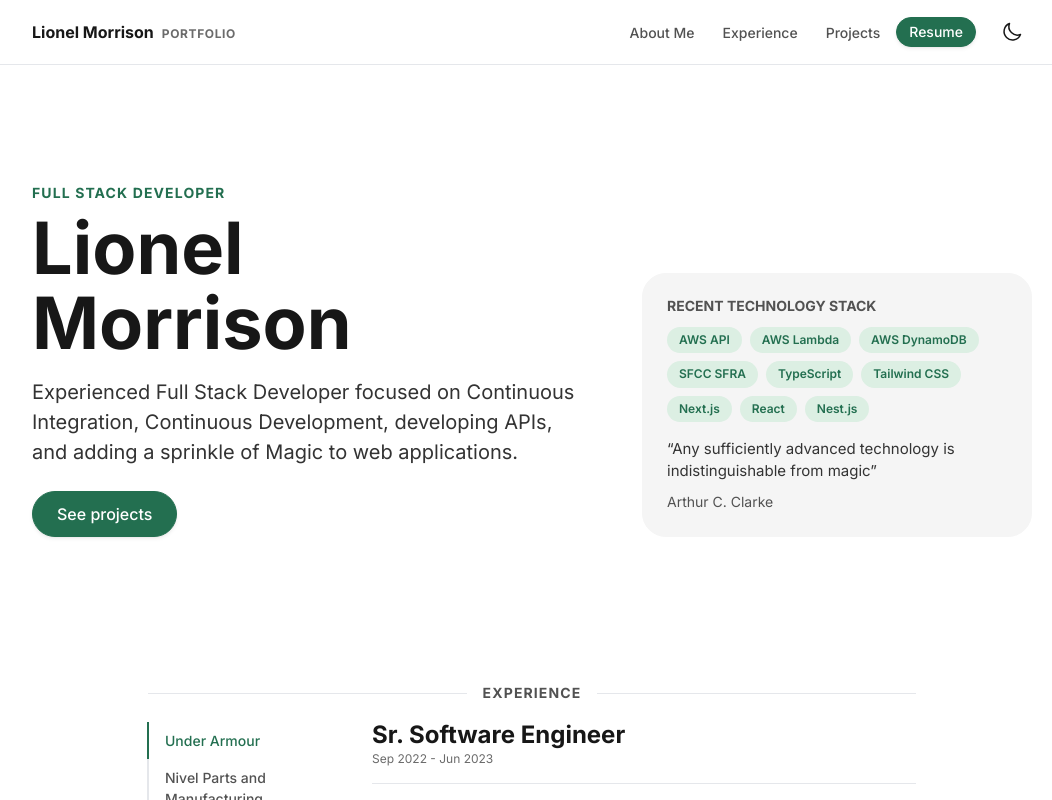
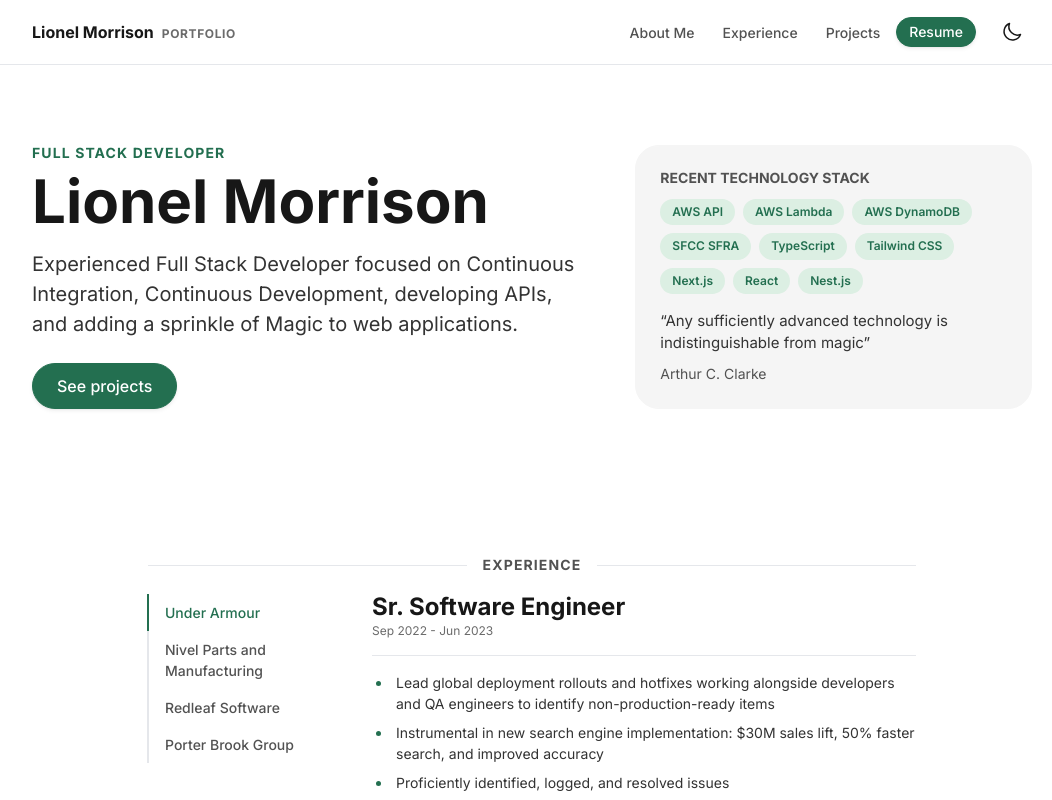
Before and after one commit to lioneljmorrison/portfolio, a Next.js app: page / in a window 1280 px wide. Shown: the top 800 px of the page, without its empty margins (108-1160 px from the left). Built offline with nearby package versions, Linux system fonts and the light colour scheme.

Commit message:
Keep the hero name on one line and trim the hero's top spacing
Co-Authored-By: Claude Opus 5.5 <noreply@anthropic.com>

```diff
--- a/app/styles/sections.css
+++ b/app/styles/sections.css
@@ -23,7 +23,8 @@
   display: grid;
   grid-template-columns: minmax(0, 1fr);
   gap: var(--sp-32);
-  padding-top: var(--sp-48);
+  /* .page-main already adds --sp-24 above, so the header-to-kicker gap is 48px on phones and 80px from 48rem */
+  padding-top: var(--sp-24);
   padding-bottom: var(--sp-48);
 }
 
@@ -93,13 +94,14 @@
 @media (min-width: 48rem) {
   .hero {
     grid-template-columns: minmax(0, 7fr) minmax(0, 5fr);
-    gap: var(--sp-64);
-    padding-top: var(--sp-96);
+    gap: var(--sp-32);
+    padding-top: var(--sp-56);
     padding-bottom: var(--sp-96);
   }
 
+  /* Scales with the viewport so the name stays on one line in the 7fr column (about 8.6em wide) */
   .hero-name {
-    font-size: 4.5rem;
+    font-size: clamp(2.5rem, 5.6vw, 3.75rem);
   }
 
   .hero-pitch {
@@ -108,6 +110,12 @@
 
   .hero-card {
     align-self: end;
+  }
+}
+
+@media (min-width: 64rem) {
+  .hero {
+    gap: var(--sp-48);
   }
 }
 
```
